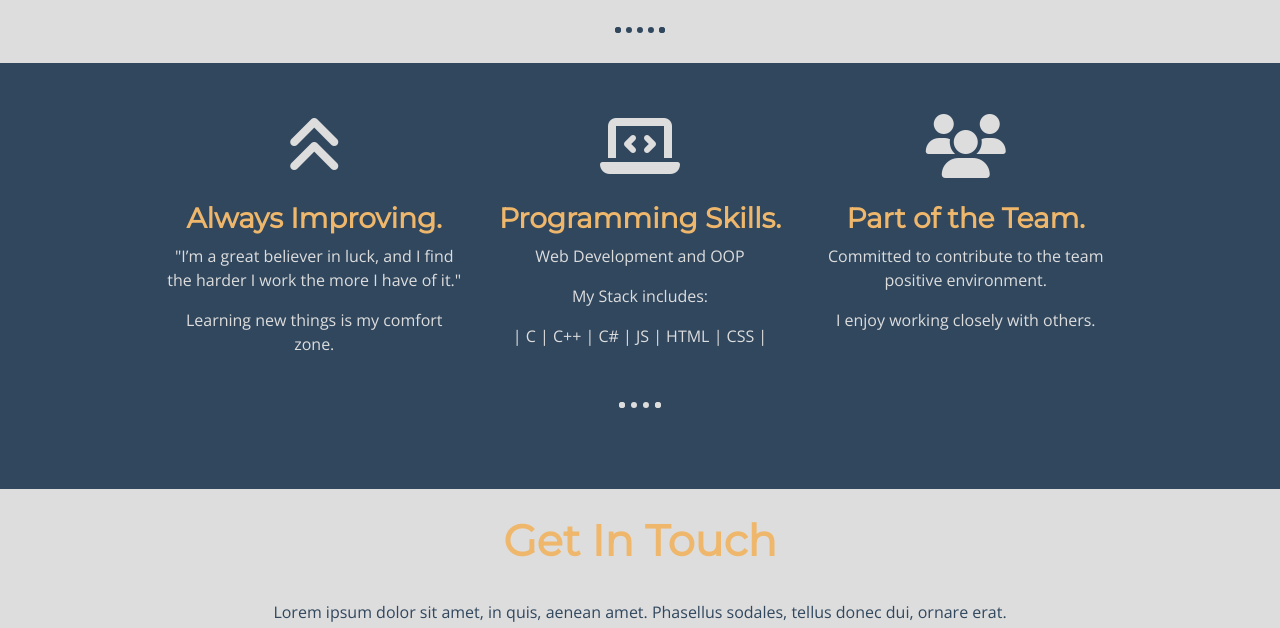
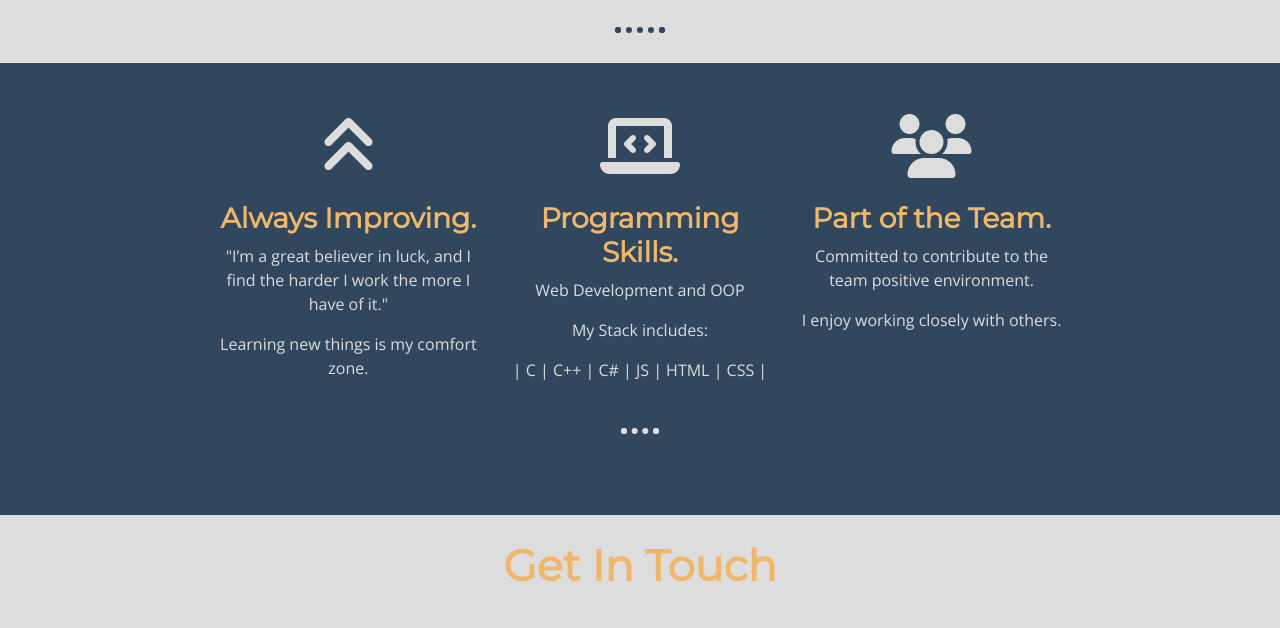
Before and after one commit to eyalbab/Portfolio, a plain HTML site: page index.html in a window 1280 px wide. Shown: the part 666-1294 px from the top of the page. Drawn offline with nearby package versions, Linux system fonts and the light colour scheme.

Commit message:
Update styles.css

```diff
--- a/css/styles.css
+++ b/css/styles.css
@@ -105,7 +105,7 @@ padding: 40px 0;
   margin:auto;
 }
 #Characteristics{
-  padding: 4% 13% 4% 13%;
+  padding: 4% 17% 4% 17%;
   background-color: #30475e;
   color:#dddddd;
 }
```
